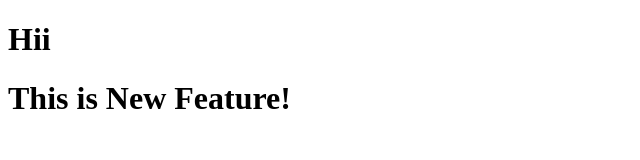
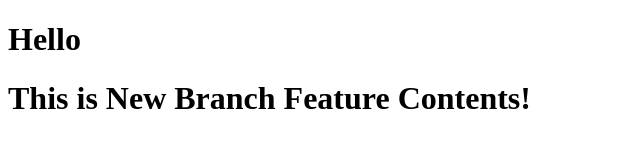
Before and after one commit to RanjeetSingh00/Project1, a plain HTML site: page index.html in a window 1280 px wide. Shown: the whole page, without its empty margins (0-640 px from the left). Drawn offline with Linux system fonts and the light colour scheme.

Commit message:
New Branch Feeature Added

```diff
--- a/index.html
+++ b/index.html
@@ -6,7 +6,7 @@
     <title>Demo</title>
 </head>
 <body>
-    <h1>Hii</h1>
-    <h1>This is New Feature!</h1>
+    <h1>Hello</h1>
+    <h1>This is New Branch Feature Contents!</h1>
 </body>
 </html>
```
